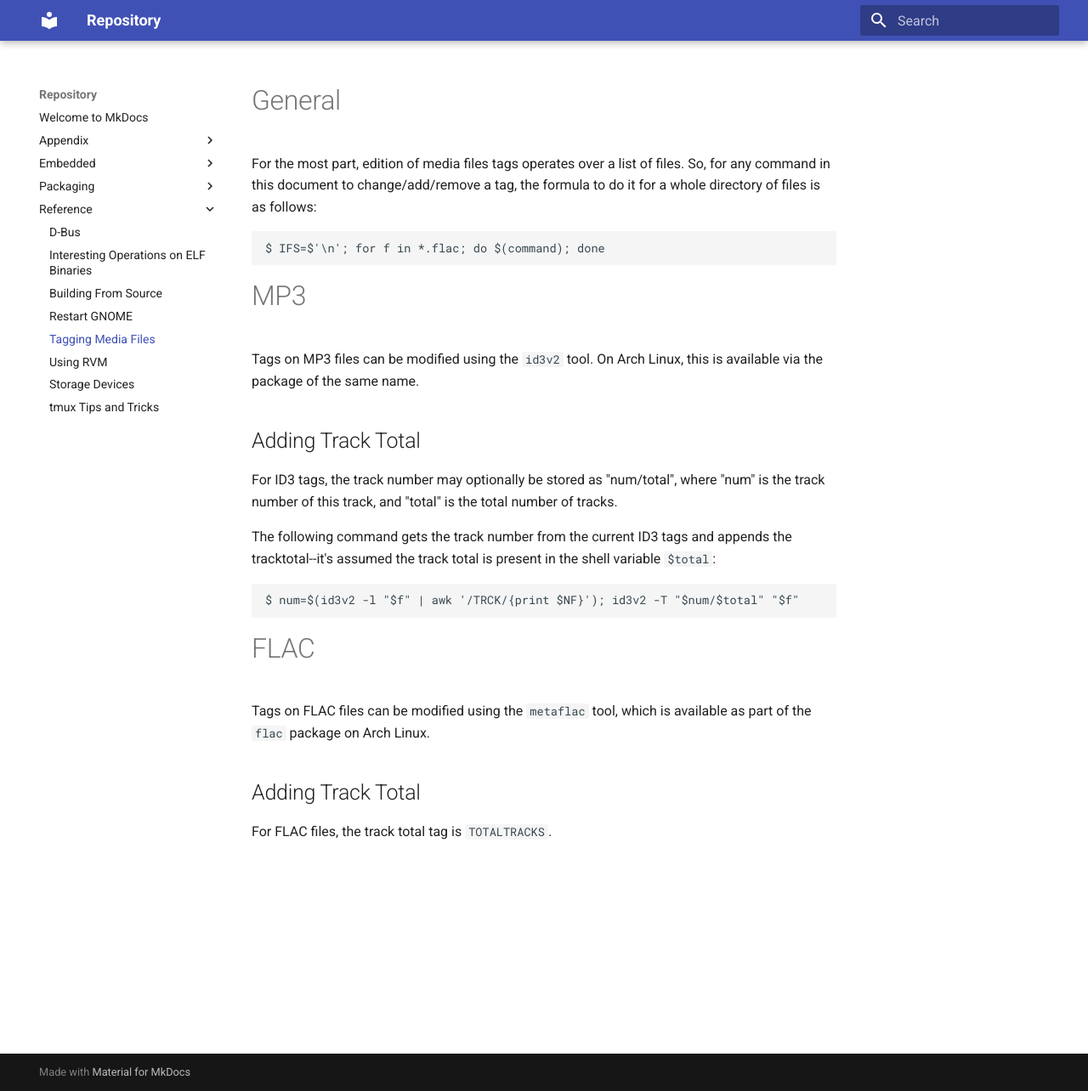
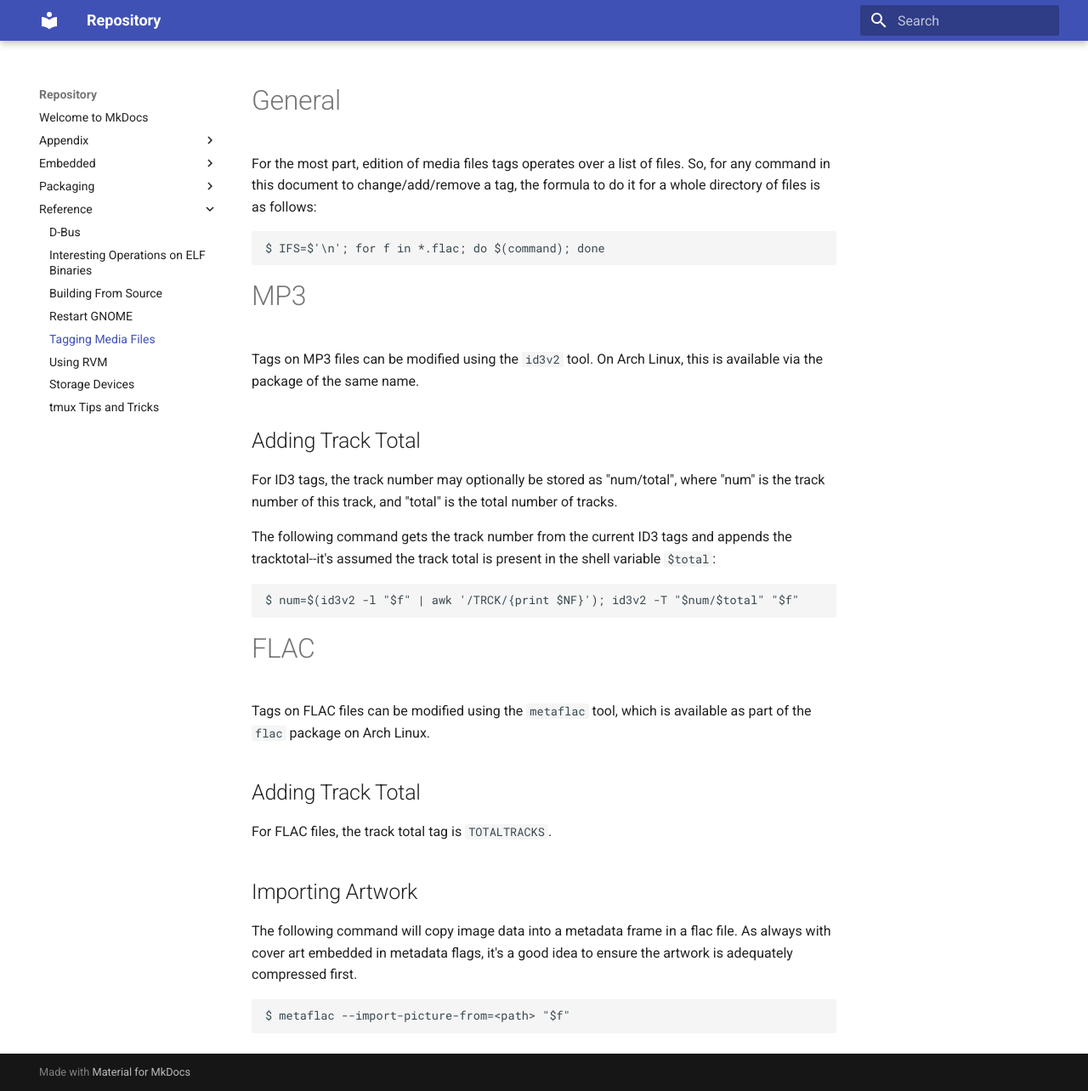
Before and after one commit to AmateurECE/twardyece-repository, an MkDocs documentation site: the page built from docs/Reference/MediaTagging.md, in a window 1280 px wide and 1284 px high. Shown: the whole window at 85% size. Built offline with MkDocs 1.6.1 and Material for MkDocs 9.7.7, drawn with Linux system fonts in a browser that asks for light colours.

Commit message:
Add information about cover art in FLAC files.

````diff
--- a/docs/Reference/MediaTagging.md
+++ b/docs/Reference/MediaTagging.md
@@ -39,3 +39,13 @@ available as part of the `flac` package on Arch Linux.
 ## Adding Track Total
 
 For FLAC files, the track total tag is `TOTALTRACKS`.
+
+## Importing Artwork
+
+The following command will copy image data into a metadata frame in a flac
+file. As always with cover art embedded in metadata flags, it's a good idea to
+ensure the artwork is adequately compressed first.
+
+```bash-session
+$ metaflac --import-picture-from=<path> "$f"
+```
````
